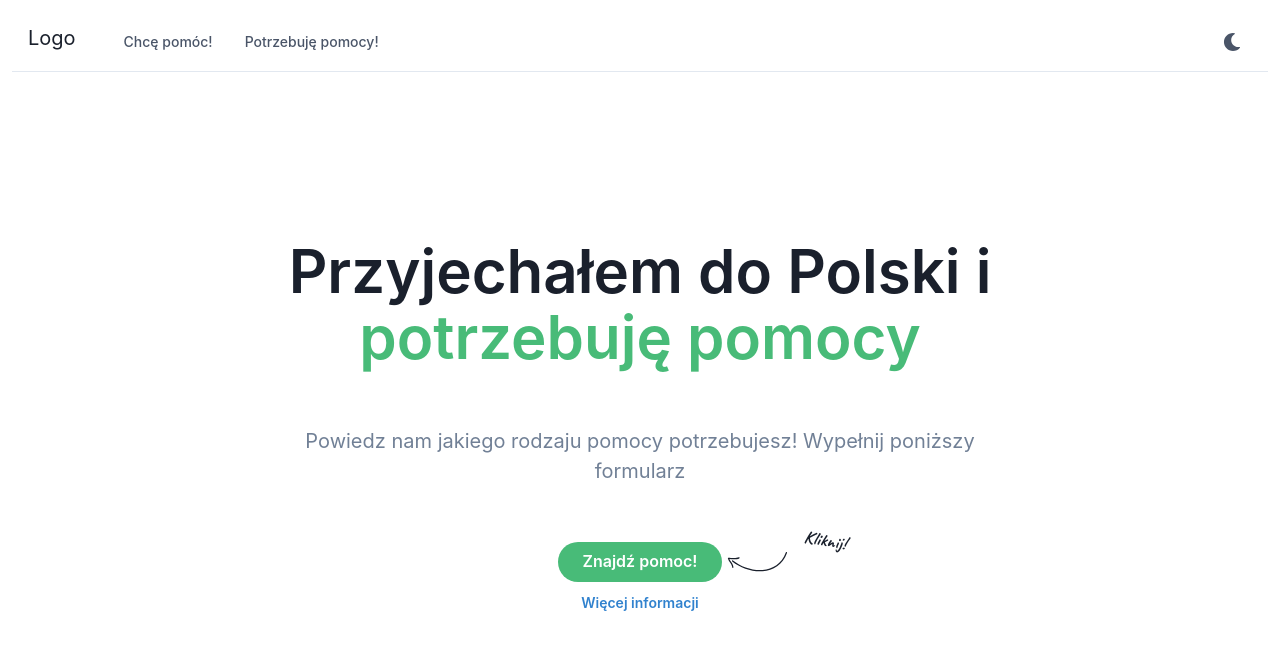
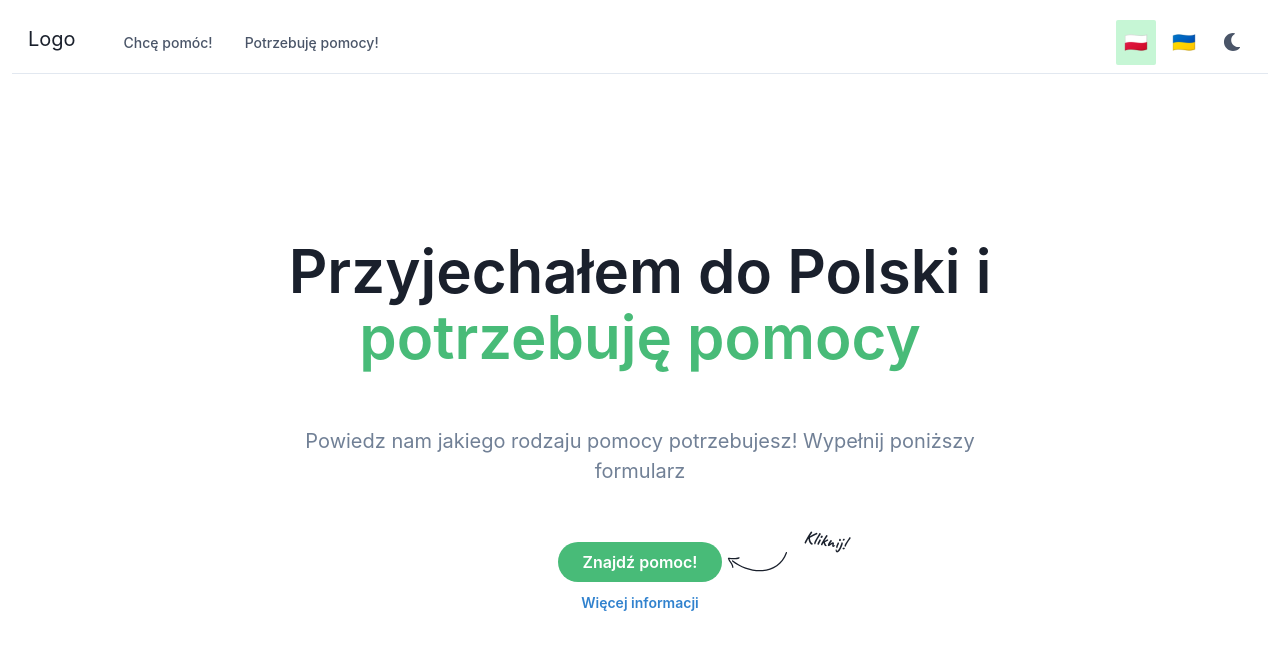
Before and after one commit to danielmark0116/health-for-ukraine, a React (Create React App) app: page / in a window 1280 px wide. Shown: the top 650 px of the page. Built offline with nearby package versions, Linux system fonts and the light colour scheme.

Commit message:
Add lang switcher to desktop version

```diff
--- a/src/layout/Navbar.tsx
+++ b/src/layout/Navbar.tsx
@@ -98,6 +98,7 @@ export default function Navbar() {
           {/*   Sign Up */}
           {/* </Button> */}
         </Stack>
+        <LanguageSwitcher />
         <ColorModeSwitcher display={{ base: "none", md: "inline-flex" }} />
       </Flex>
 
```
